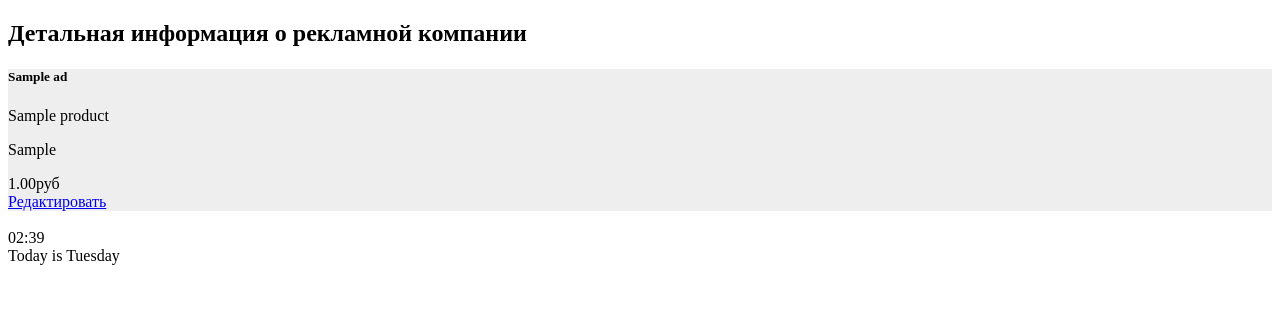
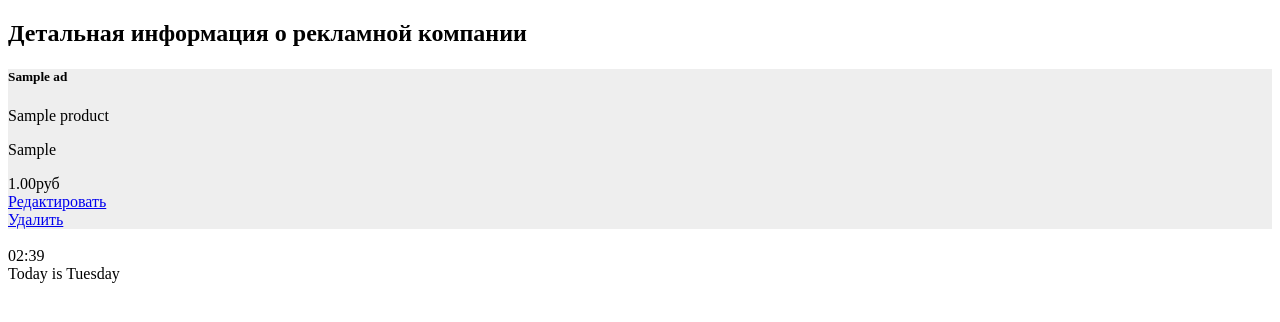
Before and after one commit to alexsemenovv/CRM-customer-management-system, a Django app: page /ads/1/ in a window 1280 px wide. Shown: the top 322 px of the page. Run offline with Django 4.2, Linux system fonts and the light colour scheme; tables that the repository leaves empty hold one stand-in row (values such as "Sample post").

Commit message:
added link for delete

```diff
--- a/DjangoCRM/adsapp/templates/adsapp/ads_detail.html
+++ b/DjangoCRM/adsapp/templates/adsapp/ads_detail.html
@@ -14,6 +14,9 @@
                 <div class="d-flex justify-content-center fw-bold">
                     <a href="/ads/{{ object.pk }}/edit" class="btn btn-primary">Редактировать</a>
                 </div>
+                <div class="d-flex justify-content-center fw-bold">
+                    <a href="/ads/{{ ad.pk }}/delete" class="btn btn-danger">Удалить</a>
+                </div>
             </div>
         </div>
     </div>
```
